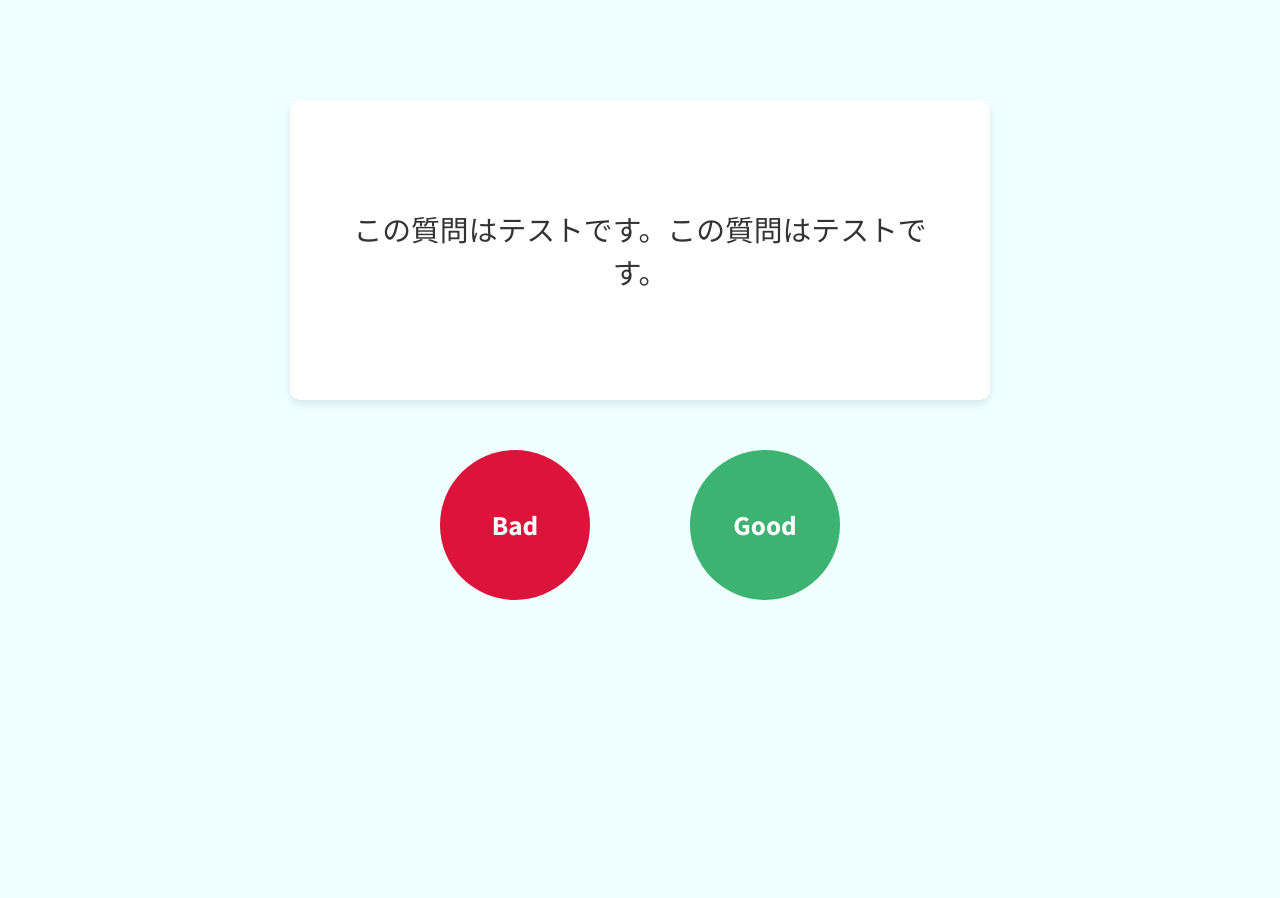
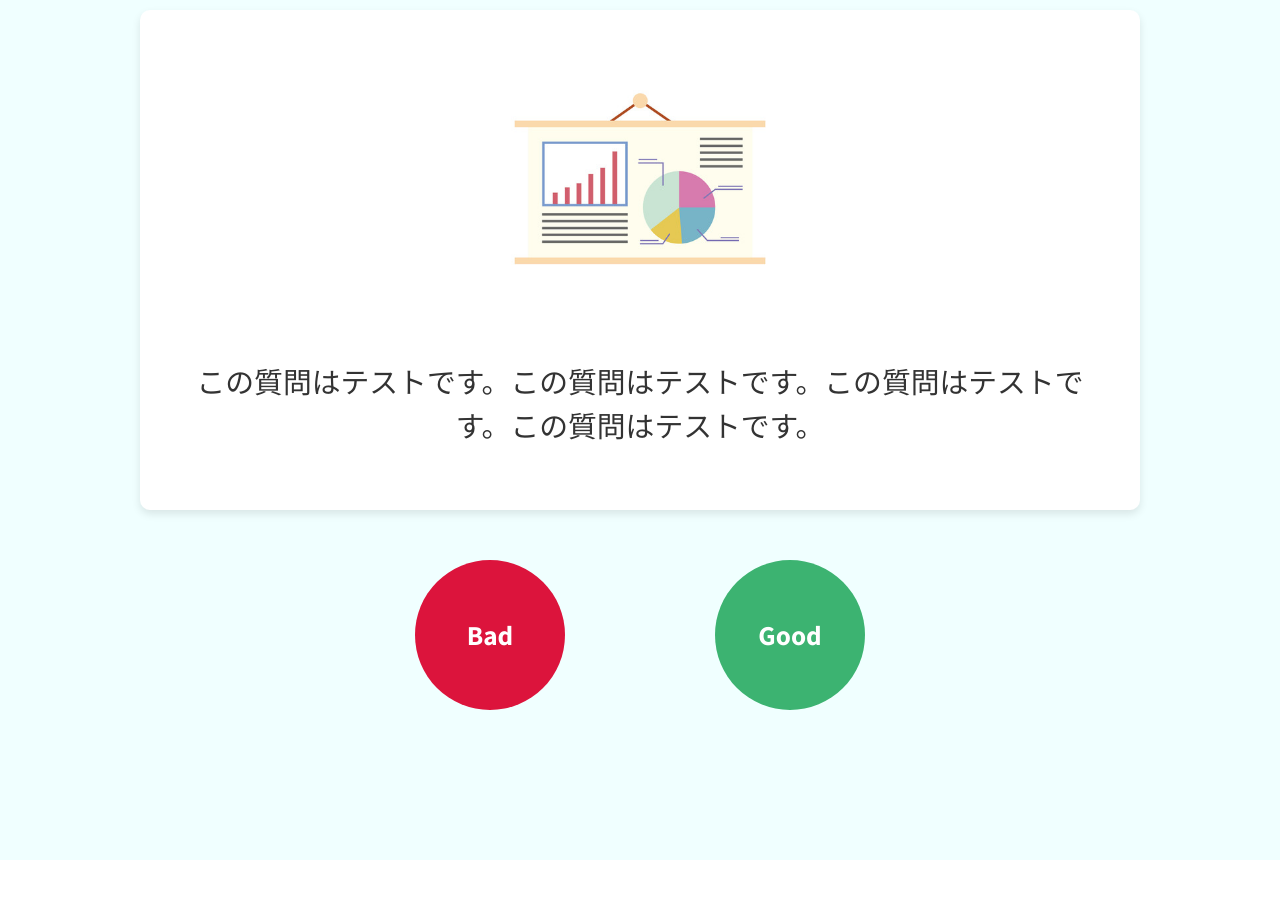
Before and after one commit to kapibara-tornado/frontend-app, a Next.js app: page /play in a window 1280 px wide. Shown: the top 898 px of the page. After the commit the page ends 860 px from the top, so only its background shows below. Built offline with nearby package versions, Linux system fonts and the light colour scheme.

Commit message:
add image area

```diff
--- a/src/app/play/page.tsx
+++ b/src/app/play/page.tsx
@@ -3,14 +3,18 @@
 import React from 'react';
 import { motion } from 'framer-motion';
 import styled from 'styled-components';
+import Image from 'next/image';
 
 function Play() {
   return (
     <div>
       <Wrapper>
         <Card>
+          <ImageWrapper>
+            <Image src="/static.jpeg" width={300} height={200}alt="sample kapibara" />
+          </ImageWrapper>
           <Question>
-            この質問はテストです。この質問はテストです。
+            この質問はテストです。この質問はテストです。この質問はテストです。この質問はテストです。
           </Question>
         </Card>
         <Buttons>
@@ -29,9 +33,9 @@ const Wrapper = styled.div`
   flex-direction: column;
   justify-content: flex-start;
   align-items: center;
-  min-height: 120vh;
+  min-height: 100vh;
   background-color: #f0ffff;
-  padding-top: 100px;
+  padding-top: 10px;
   padding-bottom: 150px;
 `;
 
@@ -42,22 +46,31 @@ const Card = styled.div`
   box-shadow: 0 4px 8px rgba(0, 0, 0, 0.1);
   text-align: center;
   width: 100%;
-  max-width: 700px;
-  min-height: 300px;
+  max-width: 1000px;
+  min-height: 500px;
   display: flex;
+  flex-direction: column;
   justify-content: center;
   align-items: center;
   word-break: break-all;
 `;
 
+const ImageWrapper = styled.div`
+  margin-bottom: 20px;
+  width: 100%;
+  display: flex;
+  justify-content: center;
+`;
+
 const Question = styled.p`
   font-size: 1.8rem;
   color: #333;
+  padding-top: 40px;
 `;
 
 const Buttons = styled.div`
   display: flex;
-  gap: 100px;
+  gap: 150px;
   margin-top: 50px;
 `;
 const GoodButton = styled.button`
```
Also changed, not shown: public/static.jpeg (added).
